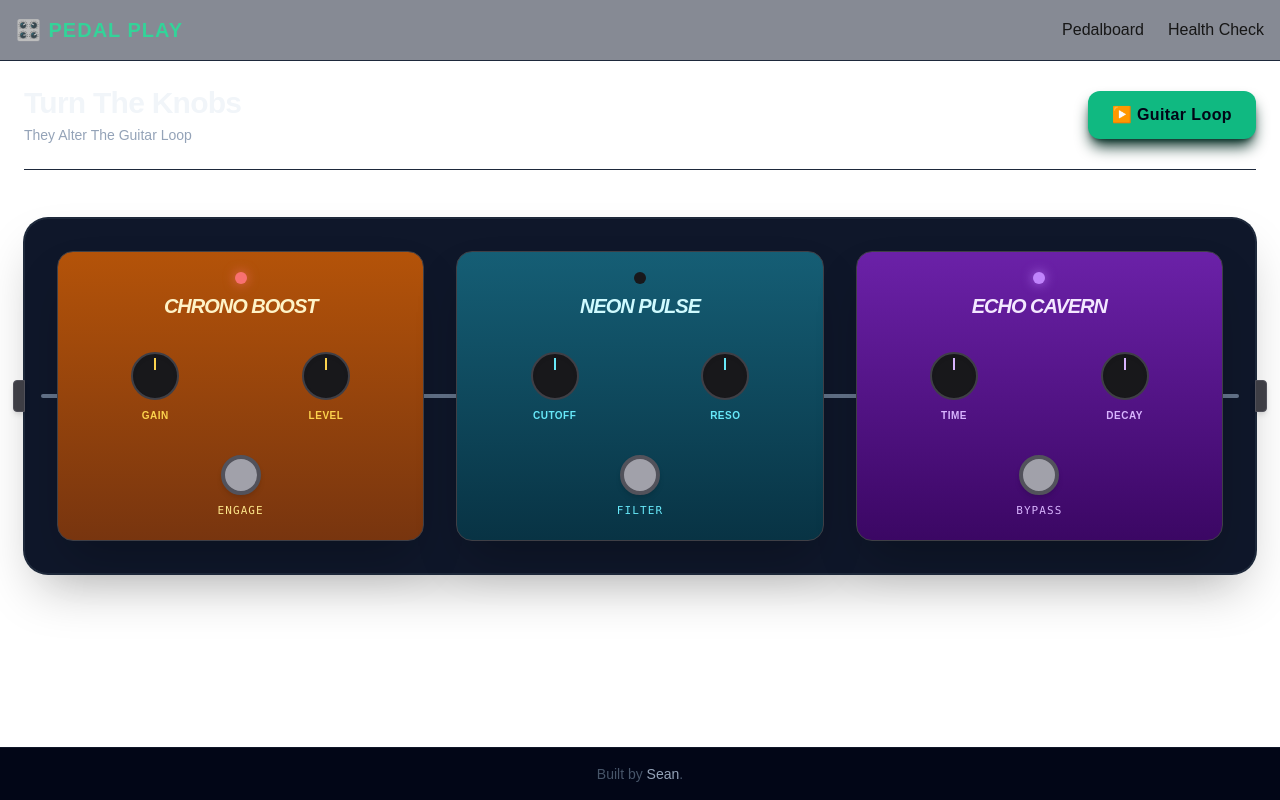
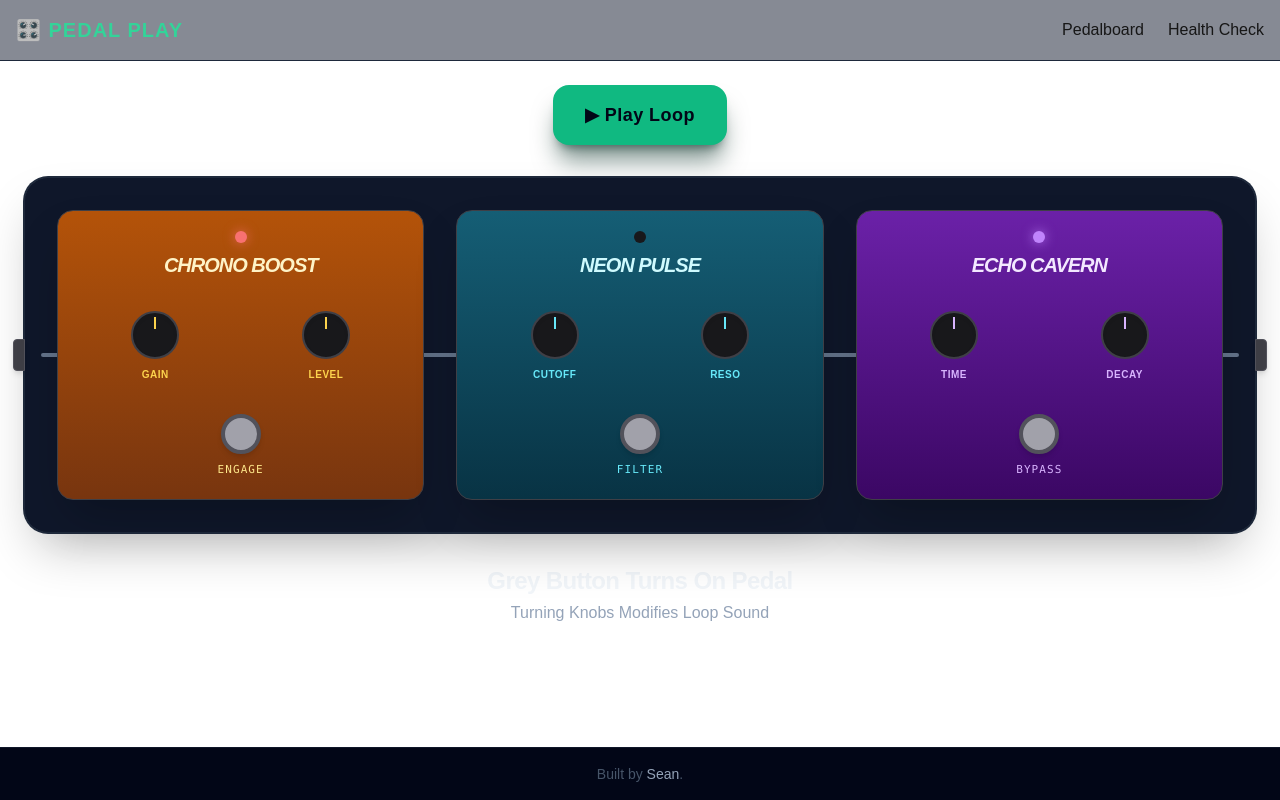
Before and after one commit to SeanAverS/flyrank-capstone, a Next.js app: page / in a window 1280 px wide. Built offline with nearby package versions, Linux system fonts and the light colour scheme.

Commit message:
refactor: simplify home page layout

```diff
--- a/app/page.tsx
+++ b/app/page.tsx
@@ -171,27 +171,23 @@ export default function Home() {
   };
 
   return (
-    <div className="mx-auto max-w-7xl p-6">
-      {/* Top Controller Bar */}
-      <div className="flex flex-col sm:flex-row items-center justify-between gap-4 border-b border-slate-800 pb-6 mb-12">
-        <div>
-          <h1 className="text-3xl font-extrabold tracking-tight text-slate-100">Turn The Knobs</h1>
-          <p className="text-slate-400 text-sm mt-1">They Alter The Guitar Loop</p>
-        </div>
+    <div className="mx-auto max-w-7xl p-6 flex flex-col items-center">
+      {/* Play Button */}
+      <div className="w-full flex justify-center pb-6 mb-2">
         <button
           onClick={() => setIsPlaying(!isPlaying)}
-          className={`w-full sm:w-auto px-6 py-3 rounded-xl font-bold tracking-wide shadow-lg transition-all transform active:scale-95 ${
+          className={`px-8 py-4 rounded-2xl font-bold tracking-wide shadow-xl transition-all transform active:scale-95 text-lg ${
             isPlaying
-              ? "bg-red-500 hover:bg-red-400 text-white shadow-red-950"
-              : "bg-emerald-500 hover:bg-emerald-400 text-slate-950 shadow-emerald-950"
+              ? "bg-red-500 hover:bg-red-400 text-white shadow-red-950/50"
+              : "bg-emerald-500 hover:bg-emerald-400 text-slate-950 shadow-emerald-950/50"
           }`}
         >
-          {isPlaying ? "⏹️ Mute Input Loop" : "▶️ Guitar Loop"}
+          {isPlaying ? "⏹ Pause" : "▶ Play Loop"}
         </button>
       </div>
 
       {/* Pedalboard */}
-      <div className="relative rounded-3xl bg-slate-900 border border-slate-800 p-8 shadow-2xl ring-1 ring-slate-800">
+      <div className="w-full relative rounded-3xl bg-slate-900 border border-slate-800 p-8 shadow-2xl ring-1 ring-slate-800">
 
         {/* Cable Connectors */}
         <div className="absolute top-1/2 left-4 right-4 h-1 bg-slate-500 -translate-y-1/2 hidden md:block rounded-full z-0" />
@@ -280,6 +276,12 @@ export default function Home() {
 
         </div>
       </div>
+
+      {/* Usage Instructions */}
+      <div className="mt-8 text-center">
+        <h1 className="text-2xl font-extrabold tracking-tight text-slate-100">Grey Button Turns On Pedal</h1>
+        <p className="text-slate-400 text-md mt-1">Turning Knobs Modifies Loop Sound</p>
+      </div>
     </div>
   );
 }
```
